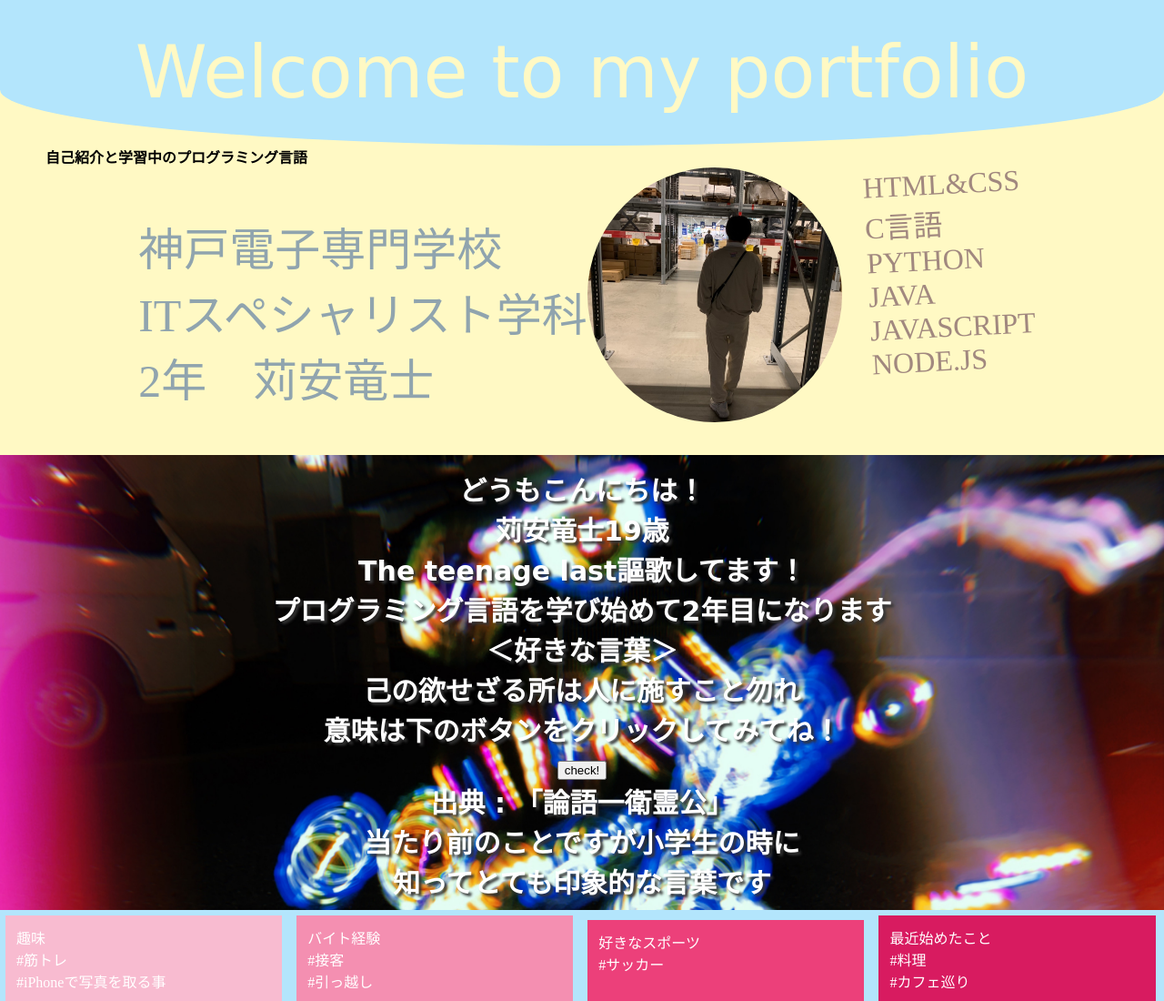
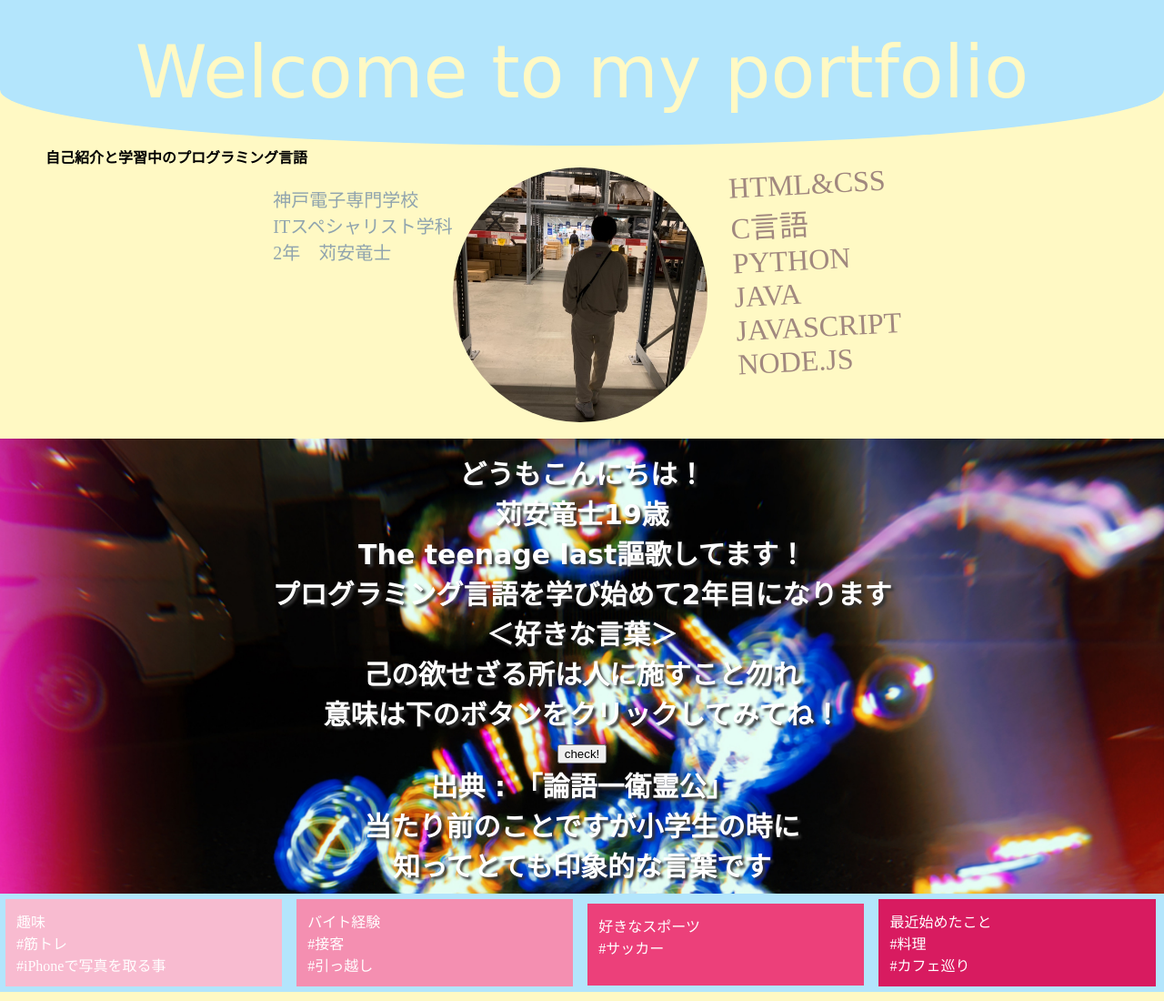
Before and after one commit to ryyyug/html-practice1, a website: page docs/index.html in a window 1280 px wide. Shown: the top 1100 px of the page at 91% size. Drawn offline with nearby package versions, Linux system fonts and the light colour scheme.

Commit message:
Update index.html

```diff
--- a/docs/index.html
+++ b/docs/index.html
@@ -143,8 +143,7 @@
     }
 
     .profile-area .profile-text-left {
-font-size: 50px;
-color:#90A4AE;
+
     }
 
     .profile-area .profile-text-right {
@@ -165,7 +164,10 @@ color:#90A4AE;
       text-align: center;
       color: lightcoral;
     }
-
+.profile-text-left{
+  font-size: 20px;
+color:#90A4AE;
+}
     body {
       background-color: #FFF9C4;
       margin: 0;
```
